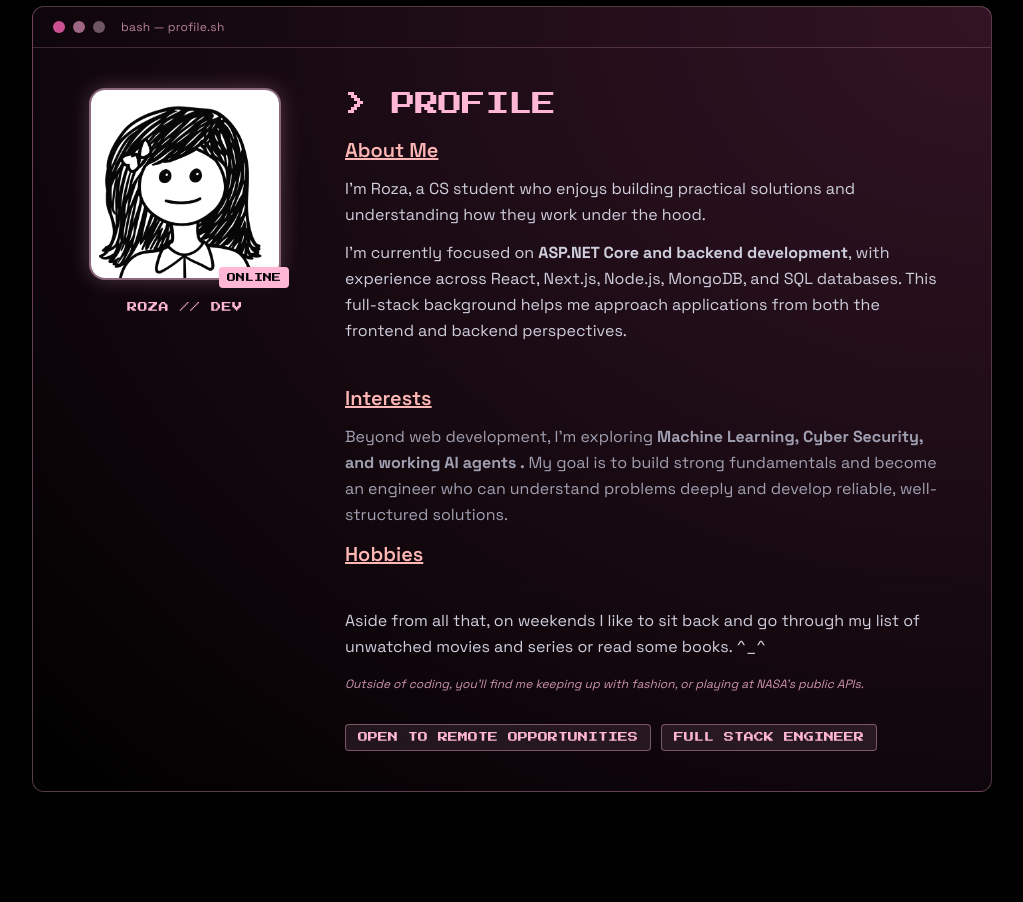
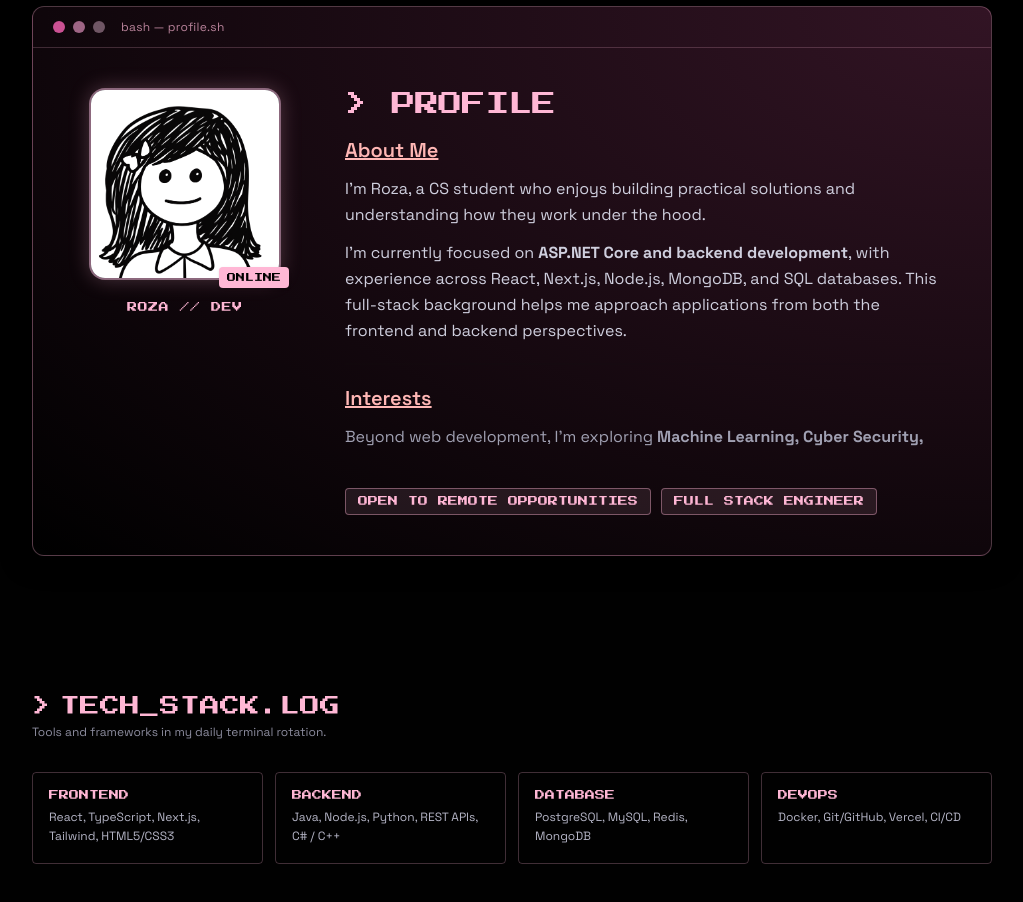
Before and after one commit to glitch86/retro-portfolio, a Next.js app: page / in a window 1280 px wide. Shown: the part 880-1782 px from the top of the page, without its empty margins (128-1151 px from the left). Built offline with nearby package versions, Linux system fonts and the light colour scheme.

Commit message:
added scroll on about me

```diff
--- a/components/AboutSection.tsx
+++ b/components/AboutSection.tsx
@@ -98,7 +98,7 @@ export default function AboutSection() {
             {/* Descripton about self */}
             <motion.div
               variants={fadeUp}
-              className="space-y-2.5 sm:space-y-3 font-mono text-sm sm:text-sm md:text-base text-[#cfcfde] leading-relaxed"
+              className="space-y-2.5 sm:space-y-3 h-80 overflow-auto font-mono text-sm sm:text-sm md:text-base text-[#cfcfde] leading-relaxed"
             >
 
 
```
